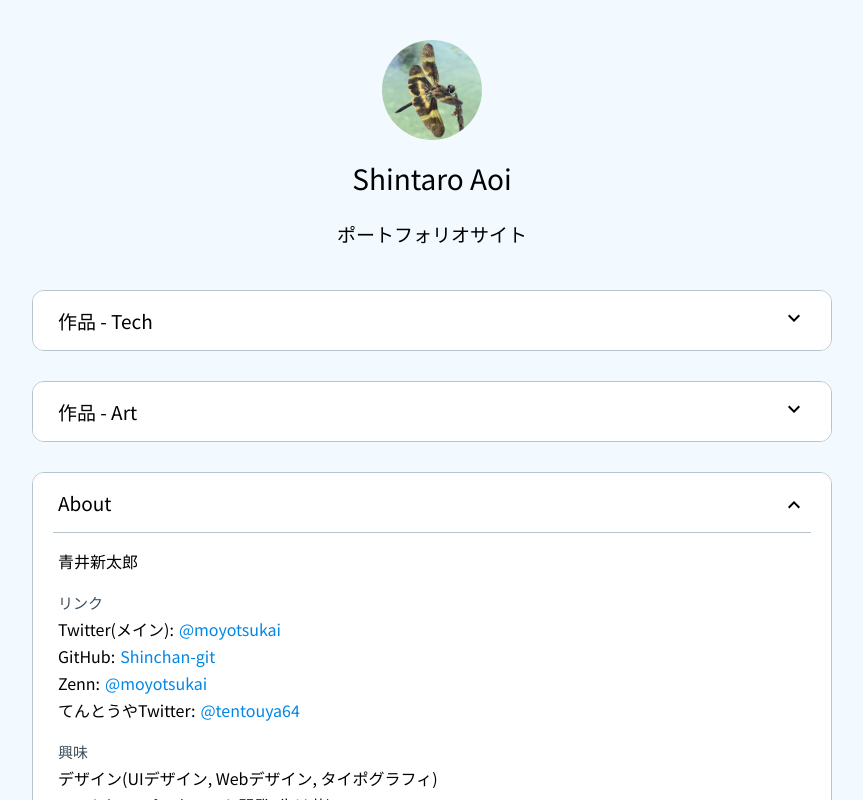
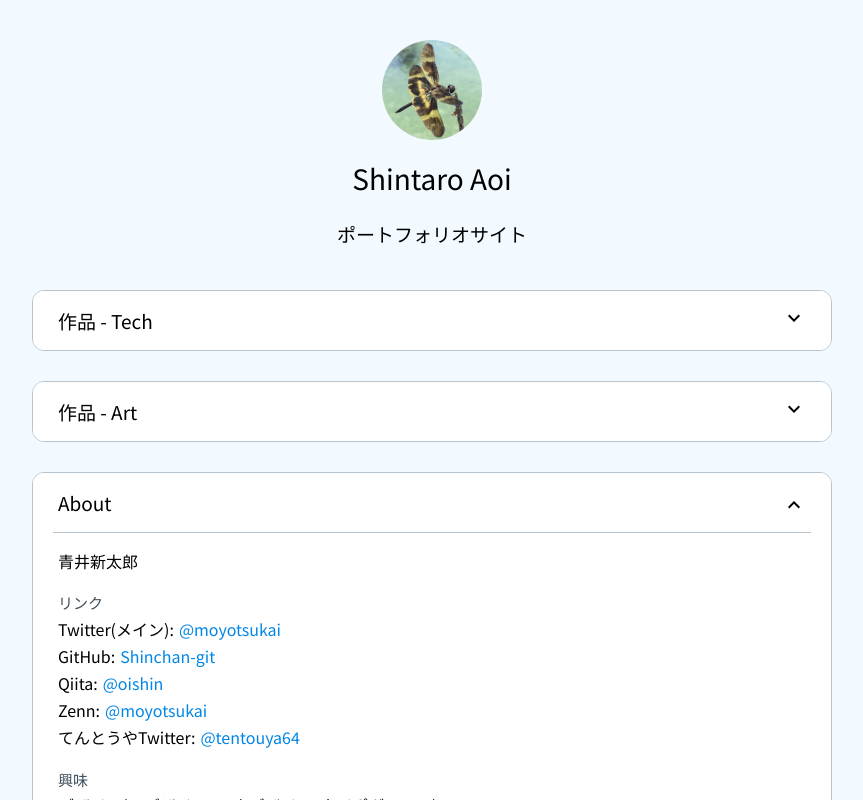
Before and after one commit to moyotsukai/moyotsukai-portfolio, a Next.js app: page / in a window 1280 px wide. Both pictures are taken after a click on the button "About". Shown: the top 800 px of the page, without its empty margins (208-1071 px from the left). Built offline with nearby package versions, Linux system fonts and the light colour scheme.

Commit message:
add: About

```diff
--- a/components/templates/IndexPage.tsx
+++ b/components/templates/IndexPage.tsx
@@ -263,6 +263,13 @@ const IndexPage: React.FC = () => {
               </Jump>
             </p>
             <p>
+              Qiita:
+              <Spacer size={5} isVertical={false} />
+              <Jump href="https://qiita.com/oishin">
+                @oishin
+              </Jump>
+            </p>
+            <p>
               Zenn:
               <Spacer size={5} isVertical={false} />
               <Jump href="https://zenn.dev/moyotsukai">
```
